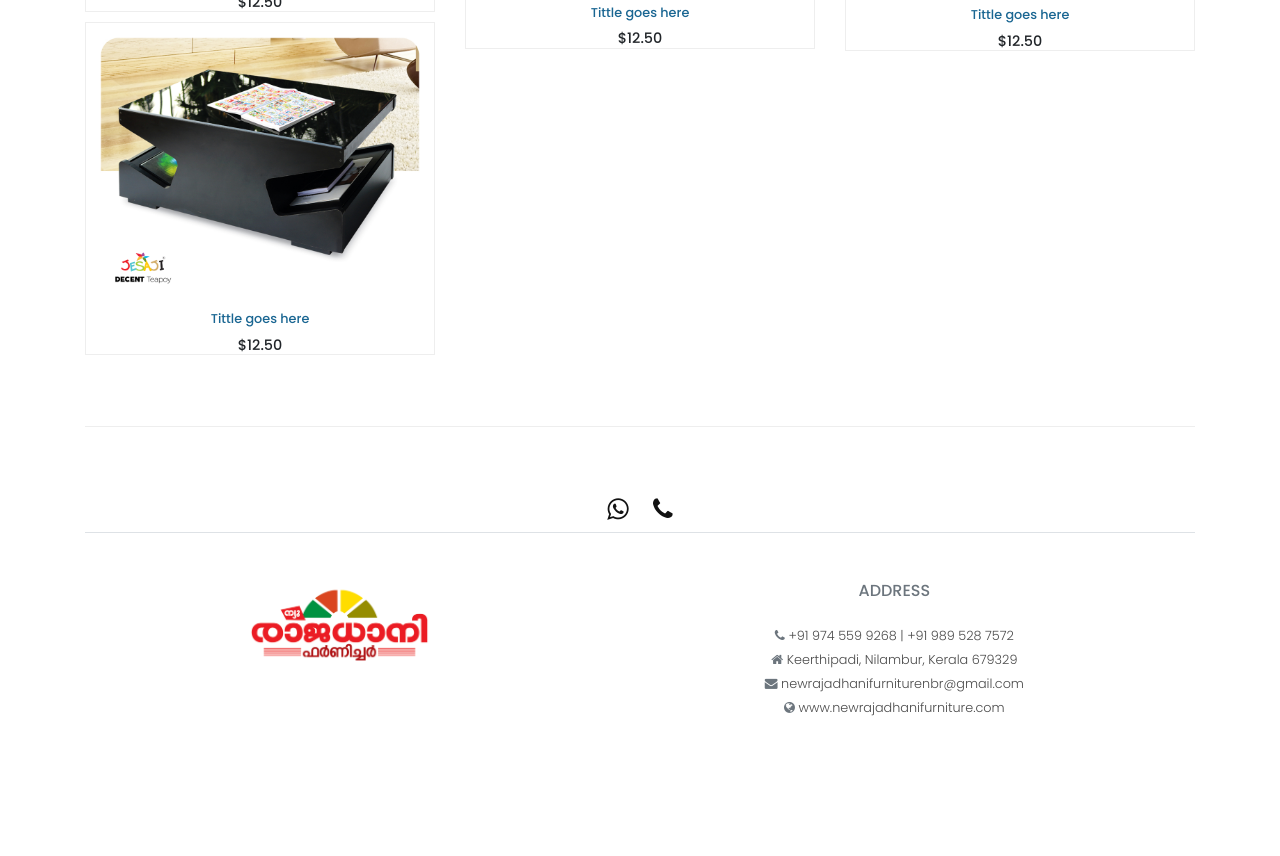
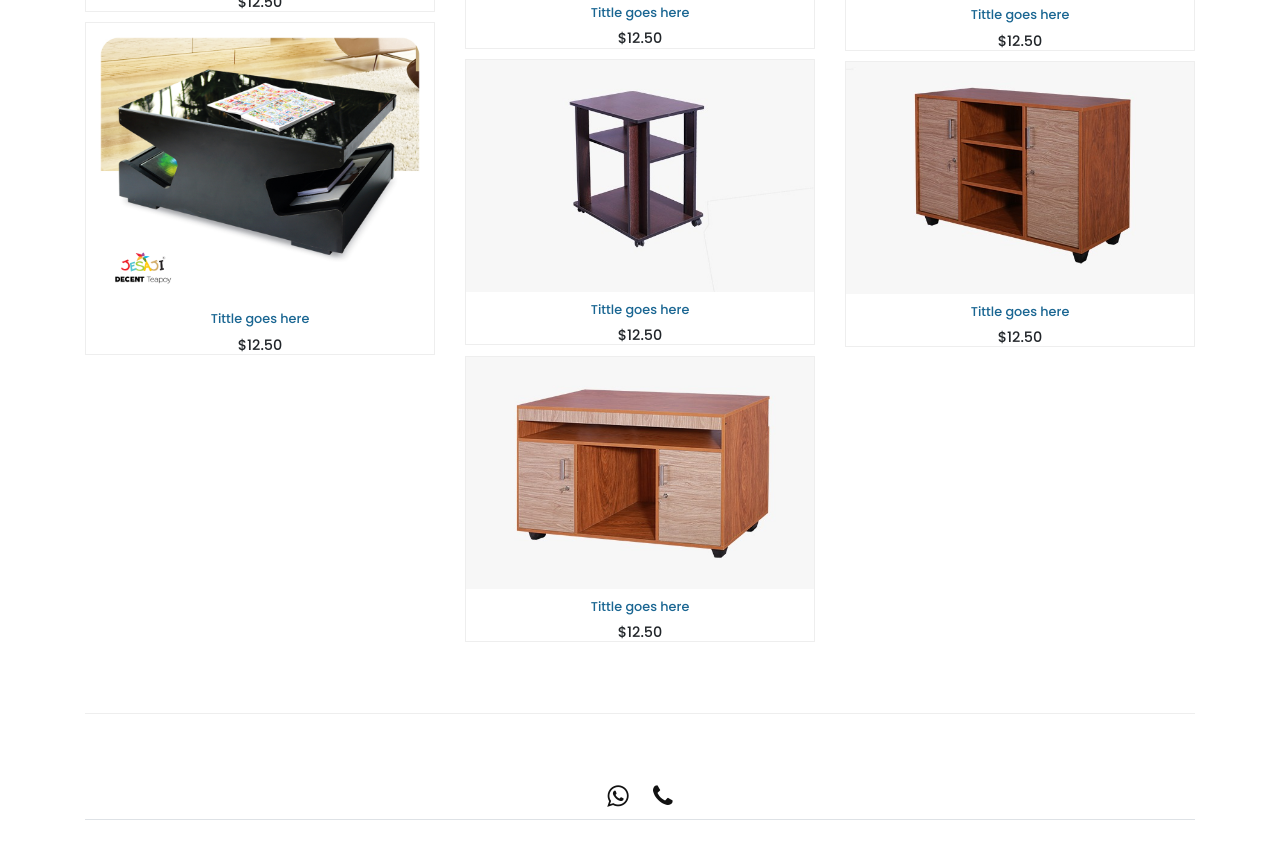
Before and after one commit to Ahmdadil/sw, a plain HTML site: page living.html in a window 1280 px wide. Shown: the part 1931-2787 px from the top of the page. Before the commit the page ends 2711 px from the top, so only its background shows below. Drawn offline with Linux system fonts and the light colour scheme.

Commit message:
tv uploaded

```diff
--- a/living.html
+++ b/living.html
@@ -282,6 +282,43 @@ https://templatemo.com/tm-546-sixteen-clothing
                 </div>
               </div>
 
+              <!-- tv -->
+
+              <div class="col-lg-4 col-md-4 all tv">
+                <div class="product-item">
+                  <img id="primg" src="assets/images/living/tv/tv (1).jpg" alt="">
+                  <div class="down-content">
+                    <h5>Tittle goes here</h5>
+                  </div>
+                  <div class="prdprice">
+                    <h6>$12.50</h6>
+                  </div>
+                </div>
+              </div>
+              <div class="col-lg-4 col-md-4 all tv">
+                <div class="product-item">
+                  <img id="primg" src="assets/images/living/tv/tv (2).jpg" alt="">
+                  <div class="down-content">
+                    <h5>Tittle goes here</h5>
+                  </div>
+                  <div class="prdprice">
+                    <h6>$12.50</h6>
+                  </div>
+                </div>
+              </div>
+              <div class="col-lg-4 col-md-4 all tv">
+                <div class="product-item">
+                  <img id="primg" src="assets/images/living/tv/tv (3).jpg" alt="">
+                  <div class="down-content">
+                    <h5>Tittle goes here</h5>
+                  </div>
+                  <div class="prdprice">
+                    <h6>$12.50</h6>
+                  </div>
+                </div>
+              </div>
+
+
             </div>
           </div>
         </div>
```
Also changed, not shown: assets/images/living/tv/tv (1).jpg (added), assets/images/living/tv/tv (2).jpg (added), assets/images/living/tv/tv (3).jpg (added).
